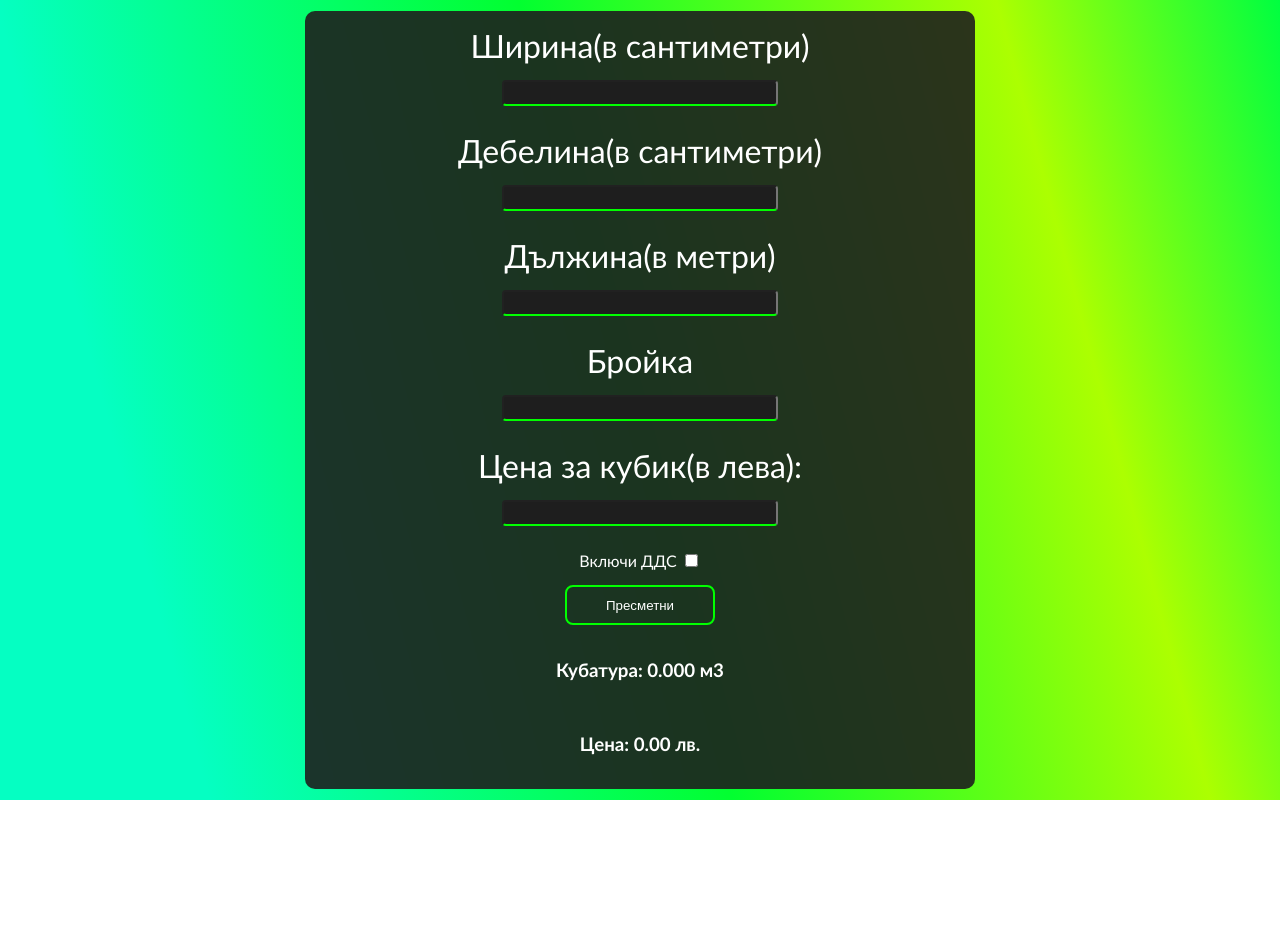
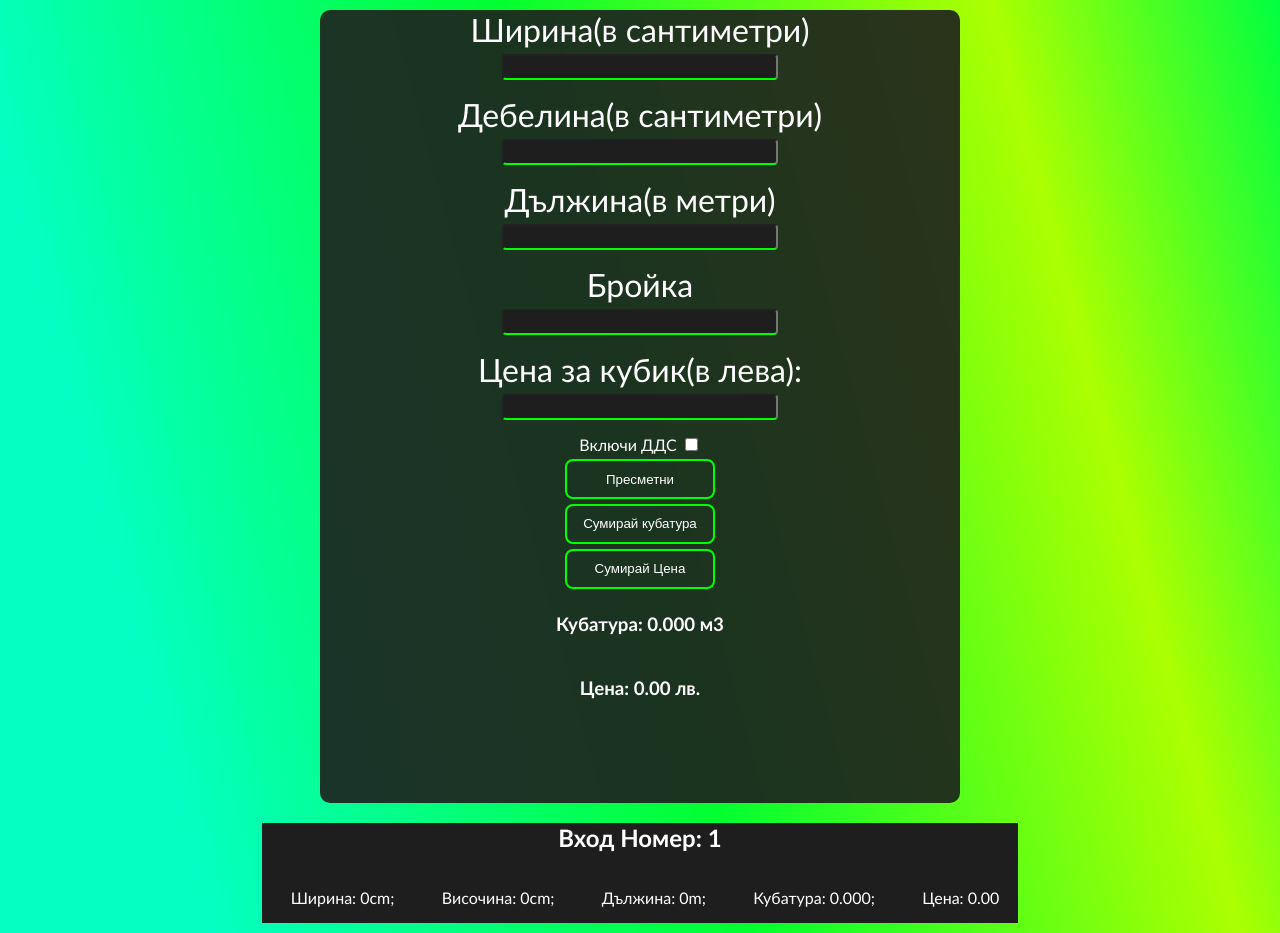
Before and after one commit to Zdrave7o/m3calculator, a plain HTML site: page index.html in a window 1280 px wide. Both pictures are taken after a click on the button "Пресметни". Before the commit the page ends 800 px from the top, so only its background shows below. Drawn offline with Linux system fonts and the light colour scheme.

Commit message:
Add files via upload
Updated version. Added summarizing m3 and price

```diff
--- a/index.html
+++ b/index.html
@@ -10,31 +10,40 @@
     <main class="main">
         <div class="container">
             <label class="label">Ширина(в сантиметри)</label>
-            <input class="input" id="a">
+            <input class="input" id="a" type="number">
 
             <label class="label">Дебелина(в сантиметри)</label>
-            <input class="input" id="b">
+            <input class="input" id="b" type="number">
 
             <label class="label">Дължина(в метри)</label>
-            <input class="input" id="c">
+            <input class="input" id="c" type="number">
 
             <label class="label">Бройка</label>
-            <input class="input" id="amount">
+            <input class="input" id="amount" type="number">
 
             <label class="label">Цена за кубик(в лева):</label>
-            <input class="input" id="price">
+            <input class="input" id="price" type="number">
             <div>
                 <label for="includeDDS">Включи ДДС</label>
                 <input type="checkbox" id="includeDDS">
             </div>
 
             <button class="btn" id="submit">Пресметни</button>
+            <button class="btn" id="sum" onclick="summarizeM3(sumM3)">Сумирай кубатура</button>
+            <button class="btn" id="sumPrice" onclick="summarizePrice(sumPrice)">Сумирай Цена</button>
 
             <h3 id="result">Кубатура:</h3>
             <h3 id="priceElement"></h3>
+
+            <h3 id="sumM3display"></h3>
+            <h3 id="sumPricedisplay"></h3>
         </div>
 
-        <script src="index.js"></script>
+        <div class="entries">
+        </div>
+
     </main>
+
+    <script src="index.js"></script>
 </body>
 </html>
--- a/index.js
+++ b/index.js
@@ -4,50 +4,96 @@ let c;
 let price;
 let amount;
 let m3;
+let sumM3 = [];
+let sumPrice = [];
 
-document.getElementById("submit").onclick = function(){
+let entry = [];
+let entryNum = 0;
+
+document.getElementById("submit").onclick = function () {
 
     a = document.getElementById("a").value;
-    a = a.replace("," , ".")
+    a = a.replace(",", ".")
     console.log(a);
     a = Number(a);
     a = a * 0.01;
     console.log(a, typeof a);
 
     b = document.getElementById("b").value;
-    b = b.replace("," , ".")
+    b = b.replace(",", ".")
     b = Number(b);
     b = b * 0.01;
     console.log(b, typeof b);
 
     c = document.getElementById("c").value;
-    c = c.replace("," , ".")
+    c = c.replace(",", ".")
     c = Number(c);
     console.log(c, typeof c);
 
     amount = document.getElementById("amount").value;
-    amount = amount.replace("," , ".")
+    amount = amount.replace(",", ".")
     amount = Number(amount);
     console.log(amount, typeof amount);
 
     price = document.getElementById("price").value;
-    price = price.replace("," , ".")
+    price = price.replace(",", ".")
     price = Number(price);
     console.log(price, typeof price);
 
     m3 = a * b * c * amount;
     price = price * m3;
 
-    price = price.toFixed(2);
     m3 = m3.toFixed(3);
 
-    if(document.querySelector("#includeDDS").checked){
+    if (document.querySelector("#includeDDS").checked) {
         price *= 1.20;
 
     }
 
+    price = price.toFixed(2);
+
     //price = Math.floor(price);
-
     document.getElementById("result").textContent = `Кубатура: ${m3} м3`;
     document.getElementById("priceElement").textContent = `Цена: ${price} лв.`;
+
+    sumM3.push(Number(m3));
+    sumPrice.push(Number(price));
+
+    entry.push(`Ширина:${a}; Височина:${b}; Дължина${c}; Кубатура:${m3}; Цена${price}`);
+    let entriesDisplay = document.querySelector(".entries")
+    displayEntries(entry);
+
+    function displayEntries(entry) {
+        entryNum++;
+        entriesDisplay.innerHTML += `<div class="entry">
+                                            <h2 id="number">Вход Номер: ${entryNum}</h2>
+                                            <div class="items-display">
+                                                <p>Ширина: ${a * 100}cm;</p>
+                                                <p>Височина: ${b * 100}cm;</p>
+                                                <p>Дължина: ${c}m;</p>
+                                                <p>Кубатура: ${m3};</p>
+                                                <p>Цена: ${price}</p>
+                                            </div>
+                                        </div>`;
+
+    }
+
 }
+
+function summarizeM3(sumM3) {
+    let sum = 0;
+    for (let i = 0; i < sumM3.length; i++) {
+        sum += Number(sumM3[i]);
+    }
+
+    document.querySelector("#sumM3display").textContent = `Обща кубатура: ${sum.toFixed(3)}`;
+}
+
+function summarizePrice(sumPrice){
+    let sum = 0;
+    for (let i = 0; i < sumM3.length; i++) {
+        sum += Number(sumPrice[i]);
+    }
+
+    document.querySelector("#sumPricedisplay").textContent = `Обща цена: ${sum.toFixed(2)}`;
+}
--- a/style.css
+++ b/style.css
@@ -8,7 +8,7 @@ body{
     margin:0;
     padding:0;
     font-family: 'Gill Sans', 'Gill Sans MT', Calibri, 'Trebuchet MS', sans-serif;
-    height:100vh;
+    min-height: 100vh;
 }
 
 .main{
@@ -16,11 +16,12 @@ body{
     align-items: center;
     justify-content: center;
     flex-direction: column;
-    height: 100%;
+    min-height: 100vh;
     background: rgb(5,255,194);
     background: linear-gradient(75deg, rgba(5,255,194,1) 14%, rgba(2,255,48,1) 49%, rgba(172,255,1,1) 81%, rgba(0,255,64,1) 100%);
     background-size: cover;
     background-repeat: no-repeat;
+    padding: 10px;
 }
 
 .container{
@@ -28,8 +29,8 @@ body{
     align-items: center;
     justify-content: center;
     flex-direction: column;
-    gap:15px;
-    padding:15px;
+    gap:5px;
+    padding:0 5px;
     width:50%;
     border-radius: 10px;
     background-color: hsla(0, 0%, 12%, 0.9);
@@ -85,3 +86,41 @@ body{
         font-size: 1.5em;
     }
 }
+.entries{
+    width:100%;
+}
+.entry{
+    width:60%;
+    min-height:100px;
+    background-color: #1e1e1e;
+    margin-left: auto;
+    margin-right:auto;
+    margin-top: 20px;
+    color:white;
+}
+
+.entry h2{
+    text-align: center;
+}
+
+@media (max-width:1200px){
+    .entry{
+        width:90%;
+    }
+
+}
+
+
+.items-display{
+    width: 100%;
+    display: flex;
+    align-items: center;
+    justify-content: space-around;
+    padding: 0 5px;
+}
+
+@media (max-width:500px){
+    .items-display{
+        flex-direction: column;
+    }
+}
```
